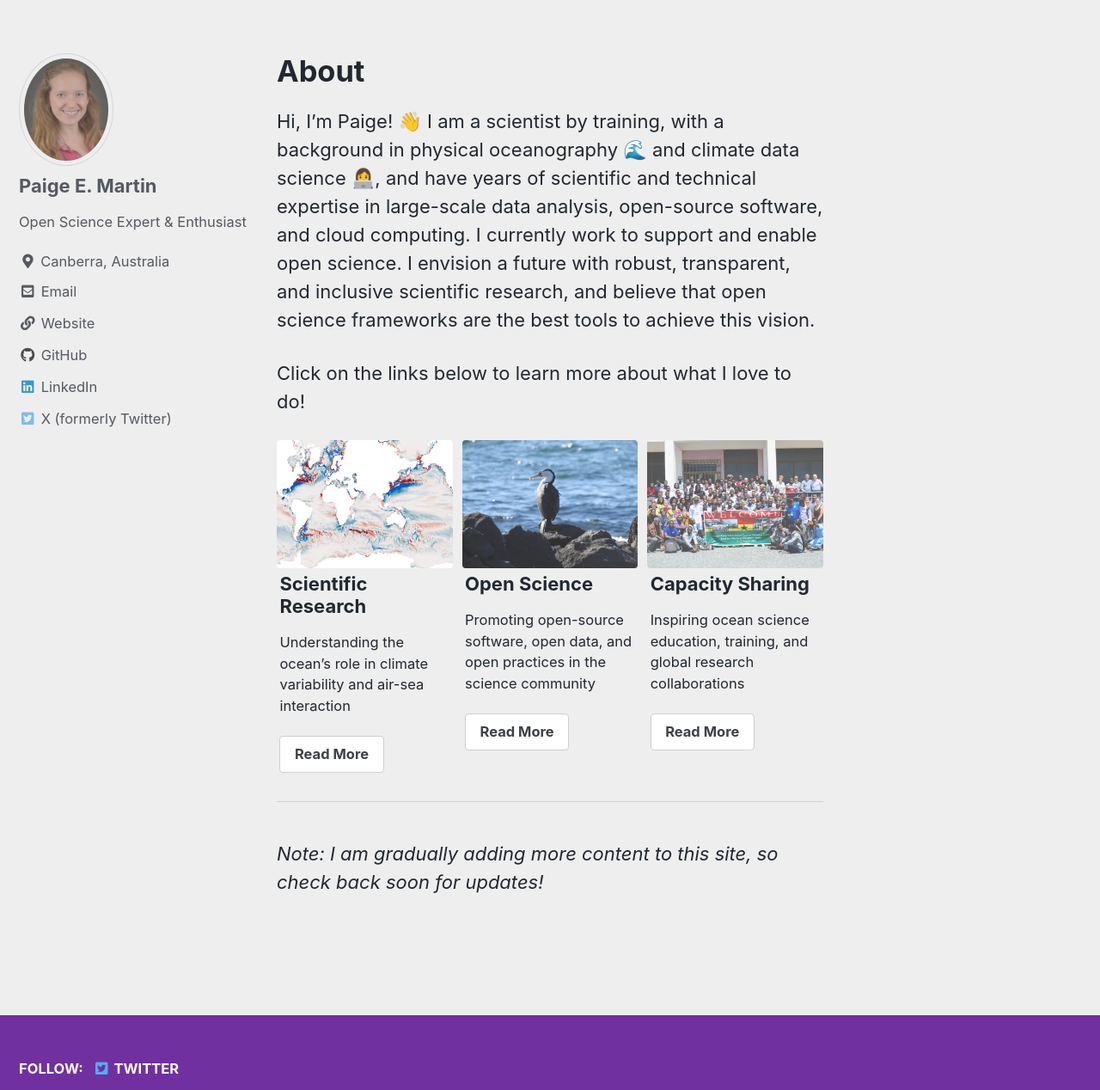
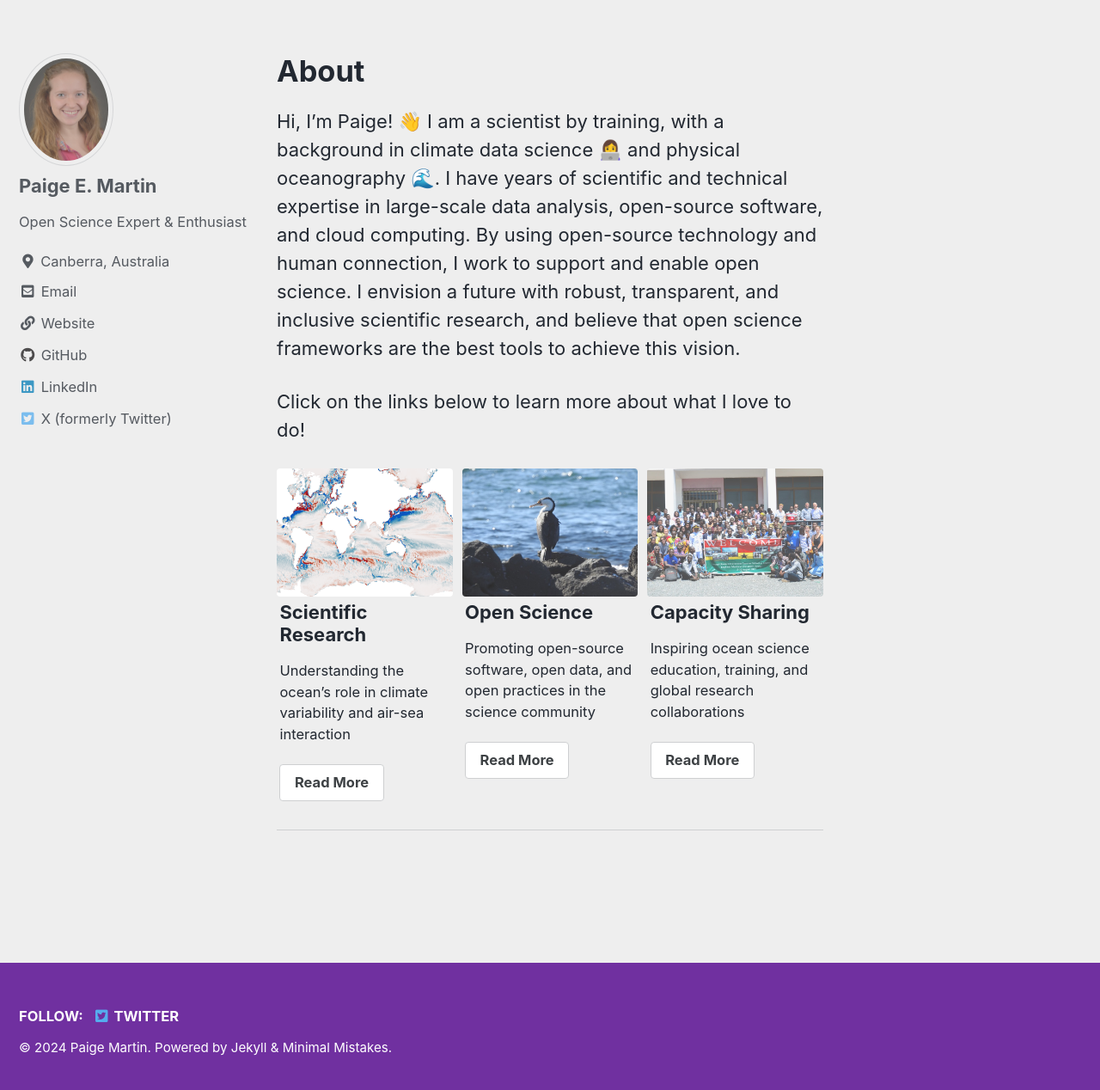
Before and after one commit to wanbint/wb, a Jekyll site: the page built from _pages/index.md, in a window 1280 px wide and 1400 px high, scrolled down 265 px, cut to the strip 132-1400 px from the top of the window. Shown: the whole strip at 86% size. Built offline with Jekyll 4.4.1, drawn with Linux system fonts in a browser that asks for light colours; cached includes are drawn as plain includes; the list of posts is cut into pages by our own code.

Commit message:
Update index.md

```diff
--- a/_pages/index.md
+++ b/_pages/index.md
@@ -37,12 +37,10 @@ feature_row:
 
 # About
 
-Hi, I'm Paige! 👋  I am a scientist by training, with a background in physical oceanography 🌊 and climate data science 👩‍💻, and have years of scientific and technical expertise in large-scale data analysis, open-source software, and cloud computing. I currently work to support and enable open science. I envision a future with robust, transparent, and inclusive scientific research, and believe that open science frameworks are the best tools to achieve this vision.
+Hi, I'm Paige! 👋  I am a scientist by training, with a background in climate data science 👩‍💻 and physical oceanography 🌊. I have years of scientific and technical expertise in large-scale data analysis, open-source software, and cloud computing. By using open-source technology and human connection, I work to support and enable open science. I envision a future with robust, transparent, and inclusive scientific research, and believe that open science frameworks are the best tools to achieve this vision.
 
 Click on the links below to learn more about what I love to do!
 
 
 
 {% include feature_row %}
-
-_Note: I am gradually adding more content to this site, so check back soon for updates!_
```
